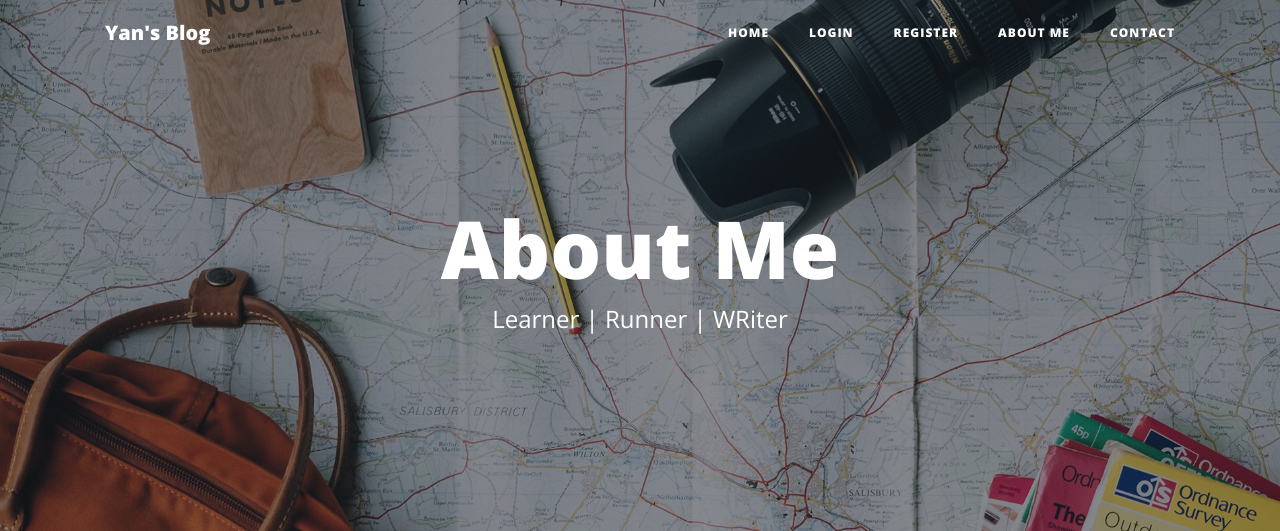
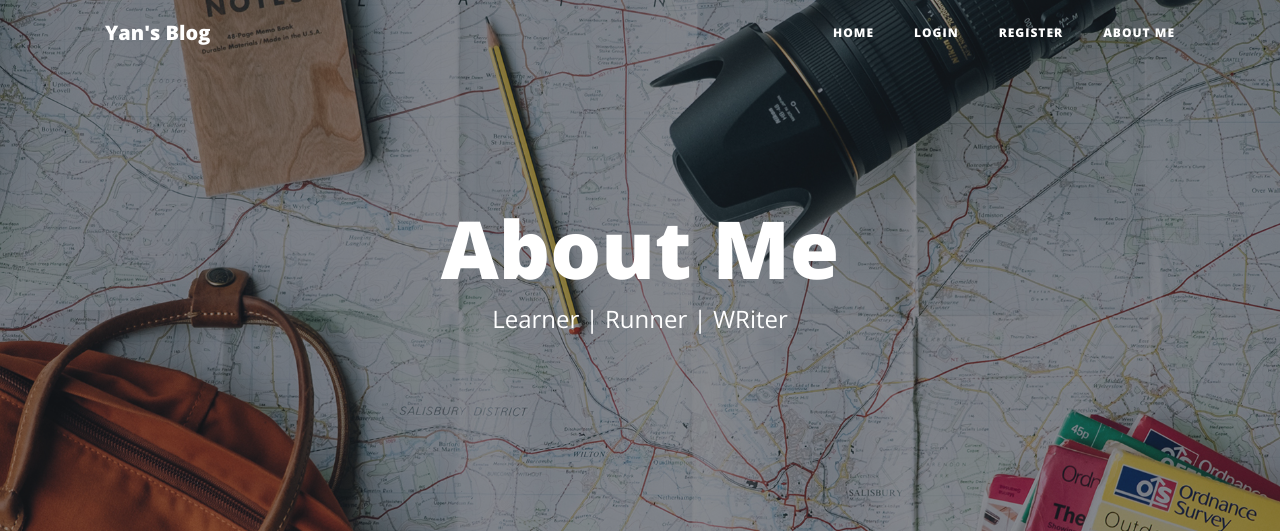
Before and after one commit to dada0804/My-Blog, a Flask app: page /about in a window 1280 px wide. Shown: the top 531 px of the page. Run offline with Flask 2, Linux system fonts and the light colour scheme; some libraries are stand-ins or nearby versions.

Commit message:
update contact_me.php

```diff
--- a/main.py
+++ b/main.py
@@ -178,9 +178,9 @@ def about():
     return render_template("about.html")
 
 
-@app.route("/contact")
-def contact():
-    return render_template("contact.html")
+# @app.route("/contact")
+# def contact():
+#     return render_template("contact.html")
 
 
 @app.route("/new-post",methods=['GET','POST'])
--- a/static/js/contact_me.js
+++ b/static/js/contact_me.js
@@ -20,7 +20,7 @@ $(function() {
       $this = $("#sendMessageButton");
       $this.prop("disabled", true); // Disable submit button until AJAX call is complete to prevent duplicate messages
       $.ajax({
-        url: "././mail/contact_me.php",
+        url: "./mail/contact_me.php",
         type: "POST",
         data: {
           name: name,
--- a/templates/header.html
+++ b/templates/header.html
@@ -56,9 +56,7 @@
           <li class="nav-item">
             <a class="nav-link" href="{{ url_for('about') }}">About Me</a>
           </li>
-          <li class="nav-item">
-            <a class="nav-link" href="{{ url_for('contact') }}">Contact</a>
-          </li>
+
         </ul>
       </div>
     </div>
```
Also changed, not shown: 1 other file.
